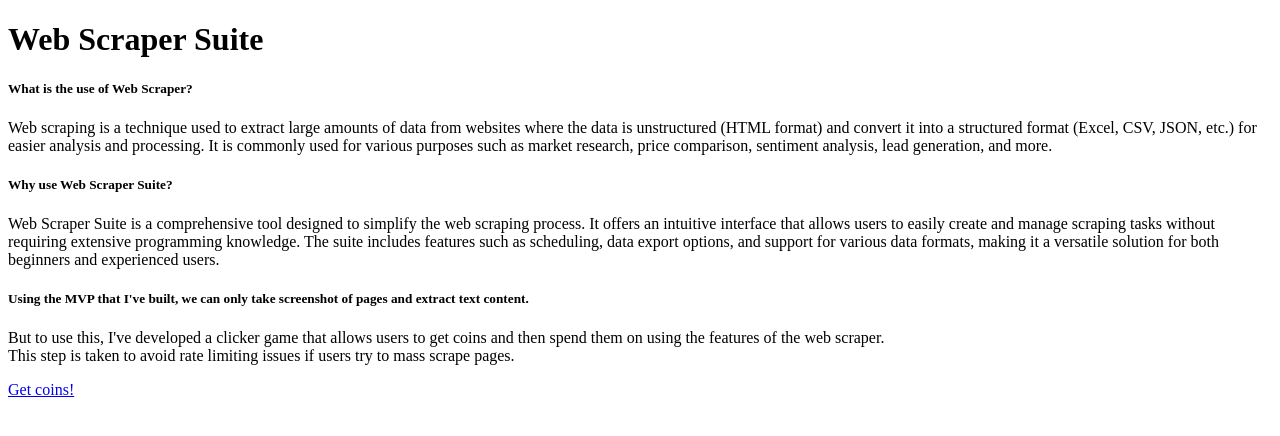
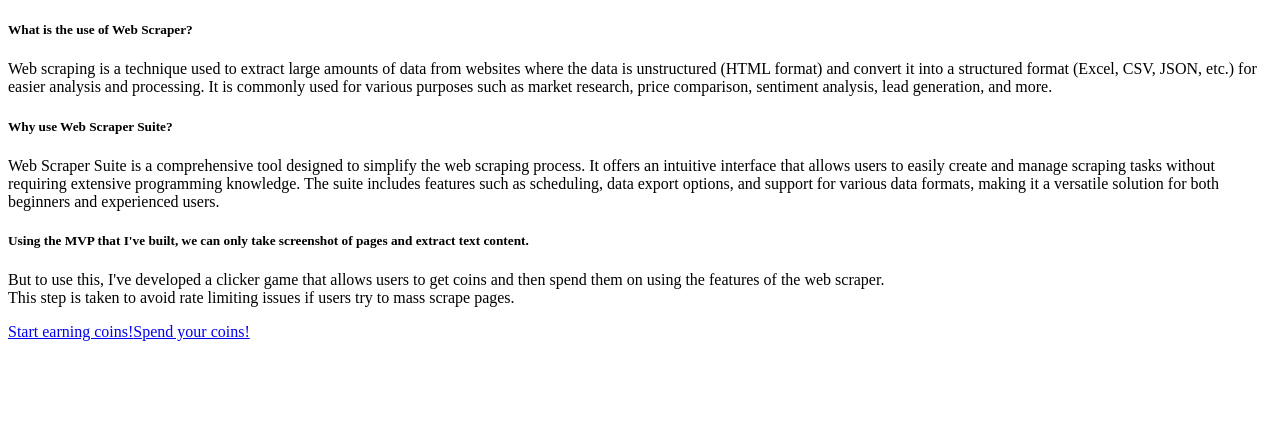
Before and after one commit to PuneetGopinath/WebScraper, a React app: page / in a window 1280 px wide. Shown: the top 436 px of the page. Built offline with nearby package versions, Linux system fonts and the light colour scheme; the HTML template or start-up script is replaced by a standard one.

Commit message:
fix: remove heading at top, add another link in Home component

```diff
--- a/src/client/components/Home.jsx
+++ b/src/client/components/Home.jsx
@@ -1,9 +1,14 @@
+/**
+ * © 2025 Puneet Gopinath. All rights reserved.
+ * Filename: src/client/components/Home.jsx
+ * License: MIT (see LICENSE)
+ */
+
 import { Link } from "react-router";
 
 export default function Home() {
     return (
         <>
-            <h1>Web Scraper Suite</h1>
             <h5>What is the use of Web Scraper?</h5>
             <p>
                 Web scraping is a technique used to extract large amounts of data from websites where the data is unstructured (HTML format) and convert it into a structured format (Excel, CSV, JSON, etc.) for easier analysis and processing. It is commonly used for various purposes such as market research, price comparison, sentiment analysis, lead generation, and more.
@@ -14,7 +19,8 @@
             </p>
             <h5>Using the MVP that I've built, we can only take screenshot of pages and extract text content.</h5>
             <p>But to use this, I've developed a clicker game that allows users to get coins and then spend them on using the features of the web scraper.<br />This step is taken to avoid rate limiting issues if users try to mass scrape pages.</p>
-            <Link to="/game" className="btn">Get coins!</Link>
+            <Link to="/game" className="btn">Start earning coins!</Link>
+            <Link to="/ss" className="btn">Spend your coins!</Link>
         </>
     );
 };
```
